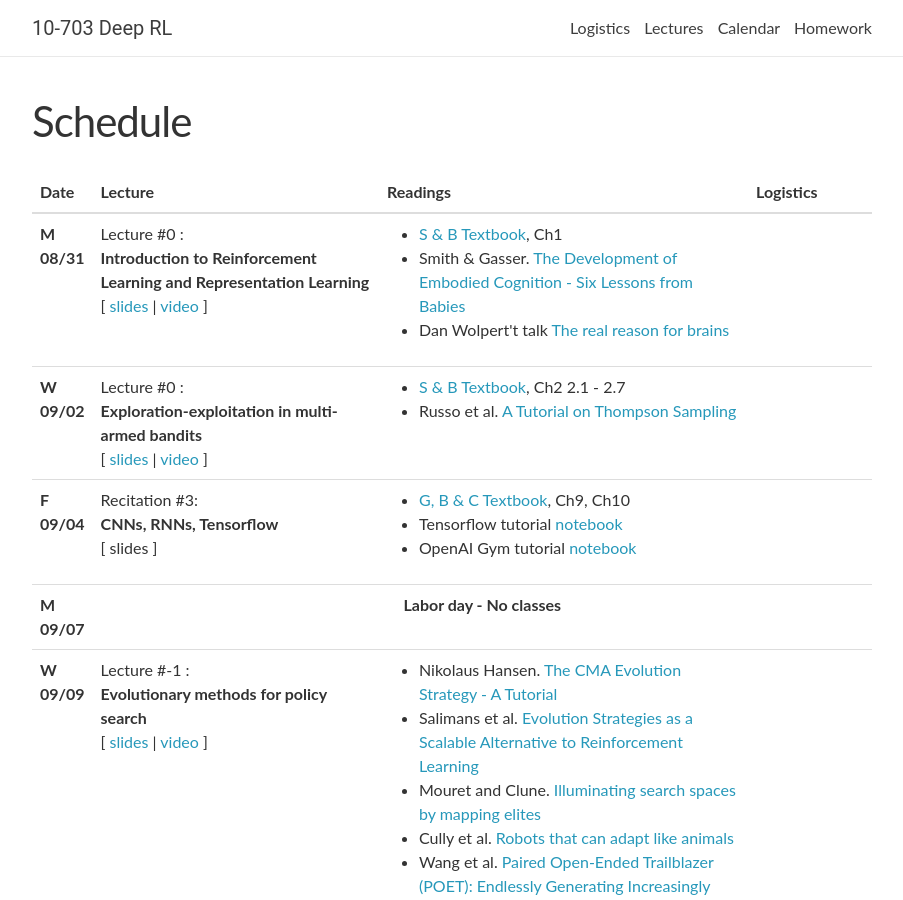
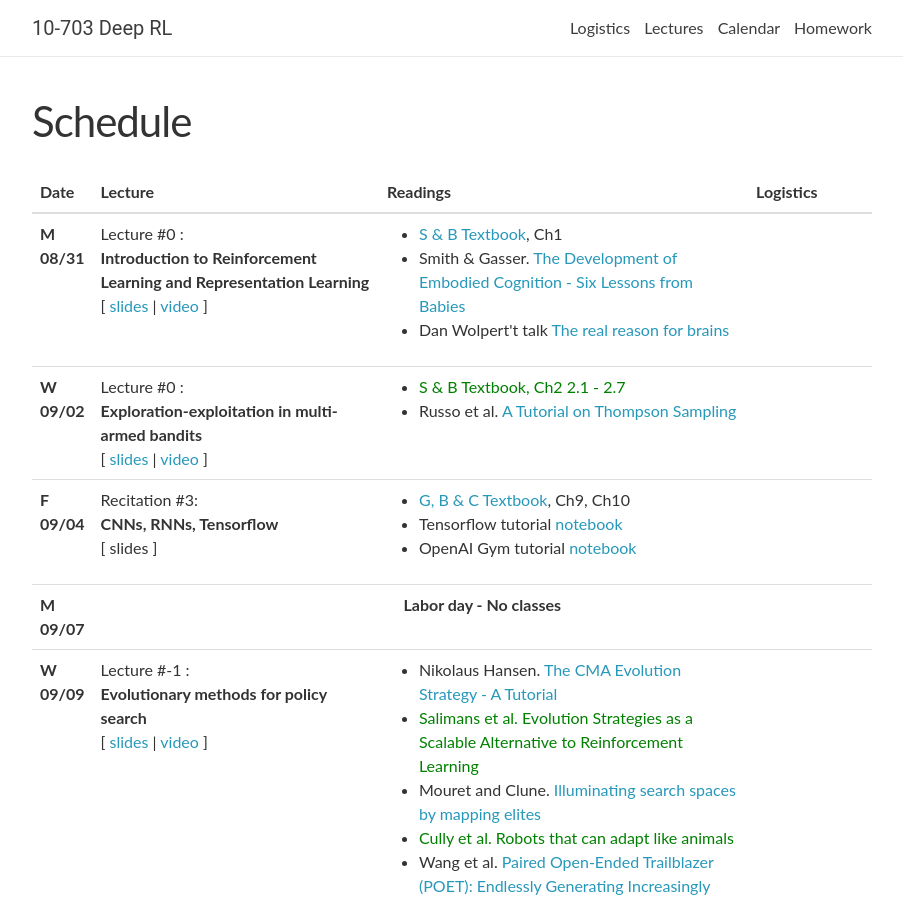
Before and after one commit to cmudeeprl/703website_f20, a Jekyll site: the page built from _pages/lectures.md, in a window 1280 px wide and 900 px high. Shown: the whole window, without its empty margins (188-1091 px from the left). Built offline with Jekyll 4.4.1, drawn with Linux system fonts in a browser that asks for light colours; nearby versions of some CDN libraries; comment, search, counter and statistics services are not loaded.

Commit message:
Change reading color

```diff
--- a/_data/lectures.yml
+++ b/_data/lectures.yml
@@ -21,7 +21,7 @@
   video: https://scs.hosted.panopto.com/Panopto/Pages/Viewer.aspx?id=016eddb6-c401-43c8-86a2-ac2c00fb1467
   notes:
   readings:
-    - <a href="http://incompleteideas.net/book/RLbook2018.pdf" target="_blank">S & B Textbook</a>, Ch2 2.1 - 2.7
+    - <span style="color:green"><a style="color:green" href="http://incompleteideas.net/book/RLbook2018.pdf" target="_blank">S & B Textbook</a>, Ch2 2.1 - 2.7</span>
     - Russo et al. <a href="https://arxiv.org/abs/1707.02038" target="_blank">A Tutorial on Thompson Sampling</a>
   logistics:
 
@@ -58,9 +58,9 @@
   notes:
   readings:
     - Nikolaus Hansen. <a href="https://arxiv.org/pdf/1604.00772.pdf" target="_blank">The CMA Evolution Strategy - A Tutorial</a>
-    - Salimans et al. <a href="https://arxiv.org/abs/1703.03864" target="_blank">Evolution Strategies as a Scalable Alternative to Reinforcement Learning</a>
+    - <span style="color:green">Salimans et al. <a style="color:green" href="https://arxiv.org/abs/1703.03864" target="_blank">Evolution Strategies as a Scalable Alternative to Reinforcement Learning</a></span>
     - Mouret and Clune. <a href="https://arxiv.org/abs/1504.04909" target="_blank">Illuminating search spaces by mapping elites</a>
-    - Cully et al. <a href="https://arxiv.org/abs/1407.3501" target="_blank">Robots that can adapt like animals</a>
+    - <span style="color:green">Cully et al. <a style="color:green" href="https://arxiv.org/abs/1407.3501" target="_blank">Robots that can adapt like animals</a></span>
     - Wang et al. <a href="https://arxiv.org/abs/1901.01753" target="_blank">Paired Open-Ended Trailblazer (POET)<span>:</span> Endlessly Generating Increasingly Complex and Diverse Learning Environments and Their Solutions</a>(Optional)
     # - Optional&#58; Zhang et al. <a href="https://arxiv.org/abs/1712.06564" target="_blank">On the Relationship Between the OpenAI Evolution Strategy and Stochastic Gradient Descent</a>
   logistics:
@@ -122,8 +122,8 @@
     - Bagnell. <a href="http://www.ri.cmu.edu/publication_view.html?pub_id=7891" target="_blank">An Invitation to Imitation</a>
     - Bojarski et al. <a href="https://arxiv.org/abs/1604.07316" target="_blank">End to End Learning for Self-Driving Cars</a>
     - Bansal et al. <a href="https://arxiv.org/abs/1812.03079" target="_blank">ChauffeurNet&#58; Learning to Drive by Imitating the Best and Synthesizing the Worst</a>
-    - Florence et al. <a href="https://arxiv.org/pdf/1909.06933.pdf" target="_blank">Self-Supervised Correspondence in Visuomotor Policy Learning</a>
-    - Florence et al. <a href="https://arxiv.org/abs/1806.08756" target="_blank">Dense Object Nets<span>:</span> Learning Dense Visual Object Descriptors By and For Robotic Manipulation</a>
+    - <span style="color:green">Florence et al. <a style="color:green" href="https://arxiv.org/pdf/1909.06933.pdf" target="_blank">Self-Supervised Correspondence in Visuomotor Policy Learning</a></span>
+    - <span style="color:green">Florence et al. <a style="color:green" href="https://arxiv.org/abs/1806.08756" target="_blank">Dense Object Nets<span>:</span> Learning Dense Visual Object Descriptors By and For Robotic Manipulation</a></span>
     # - Mouret and Clune <a href="https://arxiv.org/abs/1504.04909" target="_blank">Illuminating search spaces by mapping elites</a>
     # - Cully et al. <a href="https://arxiv.org/abs/1407.3501" target="_blank">Robots that can adapt like animals</a>
     # - Wang et al. <a href="https://arxiv.org/abs/1901.01753" target="_blank">Paired Open-Ended Trailblazer (POET)&#58; Endlessly Generating Increasingly Complex and Diverse Learning Environments and Their Solutions</a>
@@ -171,7 +171,7 @@
   # video: https://scs.hosted.panopto.com/Panopto/Pages/Viewer.aspx?id=40a34b64-98bd-4c24-9a6c-aab500f4f593
   notes:
   readings:
-    - <a href="http://incompleteideas.net/book/RLbook2018.pdf" target="_blank">S & B Textbook</a>, Ch3, Ch4
+    - <span style="color:green"><a style="color:green" href="http://incompleteideas.net/book/RLbook2018.pdf" target="_blank">S & B Textbook</a>, Ch3, Ch4</span>
     - <a href="https://distill.pub/2019/paths-perspective-on-value-learning/" target="blank">The Path perspective on Value Learning </a> (blogpost)
   logistics:
 
```
